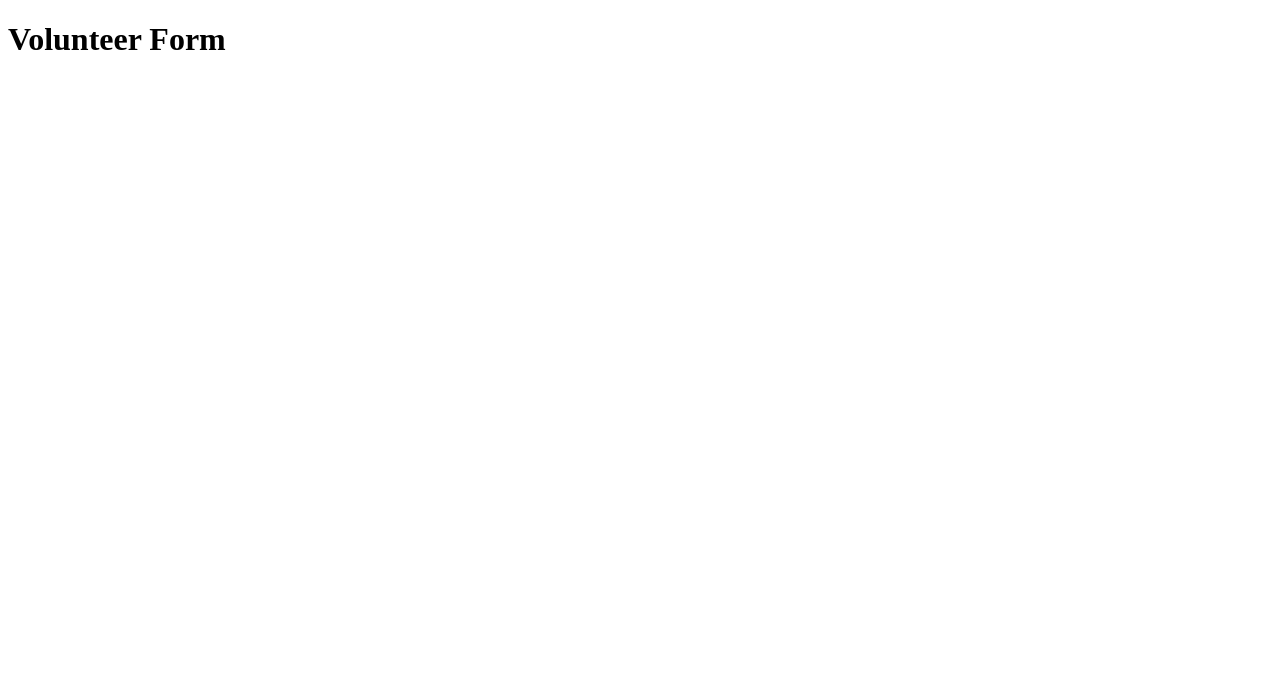
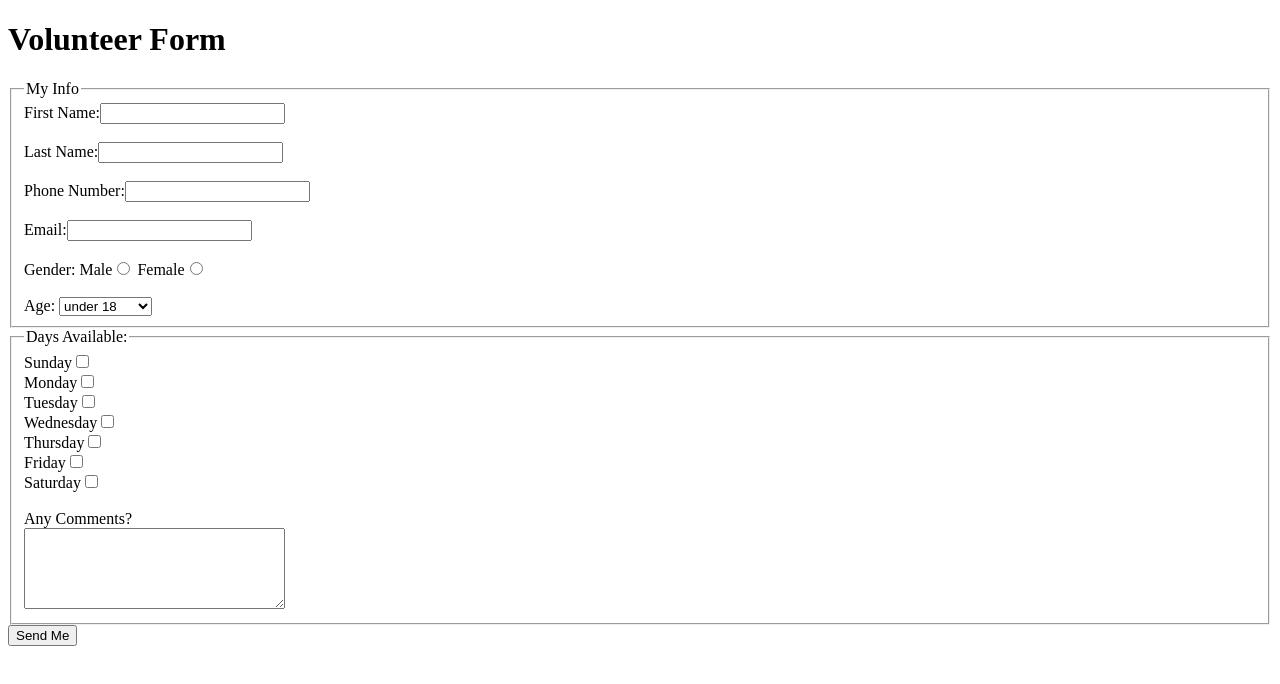
Before and after one commit to swiftzircon/Web-Dev-361-Lab-4, a plain HTML site: page index.html in a window 1280 px wide. Drawn offline with Linux system fonts and the light colour scheme.

Commit message:
Update index.html
Wrote out assignment, spent a while testing each portion to make sure everything worked.

```diff
--- a/index.html
+++ b/index.html
@@ -6,10 +6,55 @@
 </head>
 <!-- Author: Piotr Rajchel -->
 <body>
-	<header>
-		<h1>Volunteer Form</h1>
-	</header>
+	<form method="POST" autocomplete="on" action="http://bloomingdale.sat.iit.edu/kriedan/lab3formscript.php" >
+		<header>
+			<h1>Volunteer Form</h1>
+		</header>
 
+		<fieldset margin-right="50px">
+			<legend>My Info</legend>
+			<label>First Name:<input type="text" name="first_name_field"></label><br>
+			<br>
+			<label>Last Name:<input type="text" name="last_name_field"></label><br>
+			<br>
+			<label>Phone Number:<input type="text" name="phone_field"></label><br>
+			<br>
+			<label>Email:<input type="text" name="email_field"></label><br>
+			<br>
+			<label>Gender:</label>
+			<label>Male<input type="radio" name="gender_field" value="Male"></label>
+			<label>Female<input type="radio" name="gender_field" value="Female"></label><br>
+			<br>
+			<label>Age:</label>
+			<select name="age_field">
+				<option value="under18">under 18</option>
+				<option value="18-24">18-24</option>
+				<option value="25-34">25-34</option>
+				<option value="45-54">45-54</option>
+				<option value="55-64">55-64</option>
+				<option value="65+">65 and over</option>
+			</select>
+		</fieldset>
 
+		<fieldset>
+			<legend>Days Available:</legend>
+			<label>Sunday<input type="checkbox" name="available_field[]" value="Sunday"><br>
+			<label>Monday<input type="checkbox" name="available_field[]" value="Monday"><br>
+			<label>Tuesday<input type="checkbox" name="available_field[]" value="Tuesday"><br>
+			<label>Wednesday<input type="checkbox" name="available_field[]" value="Wednesday"><br>
+			<label>Thursday<input type="checkbox" name="available_field[]" value="Thursday"><br>
+			<label>Friday<input type="checkbox" name="available_field[]" value="Friday"><br>
+			<label>Saturday<input type="checkbox" name="available_field[]" value="Saturday"><br>
+			<br>
+			<label for="our_textarea">Any Comments?</label><br>
+			<textarea cols="30" rows="5" name="comments_field"></textarea>
+		</fieldset>
+
+		<div>
+			<input type="submit" value="Send Me">
+			<input type="hidden" name="hidden_field" value="Piotr Rajchel">
+		</div>
+
+	</form>
 </body>
 </html>
```
